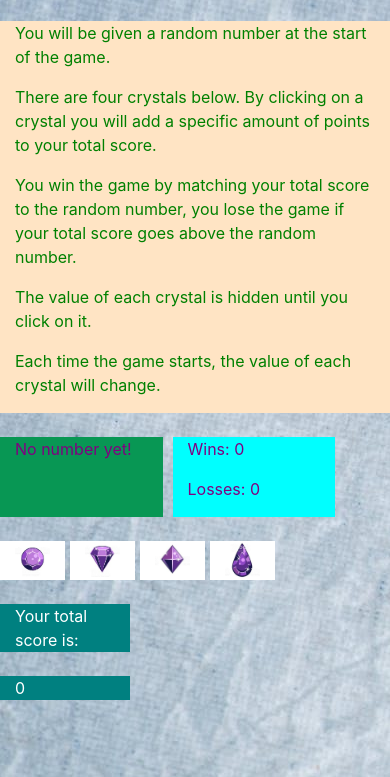
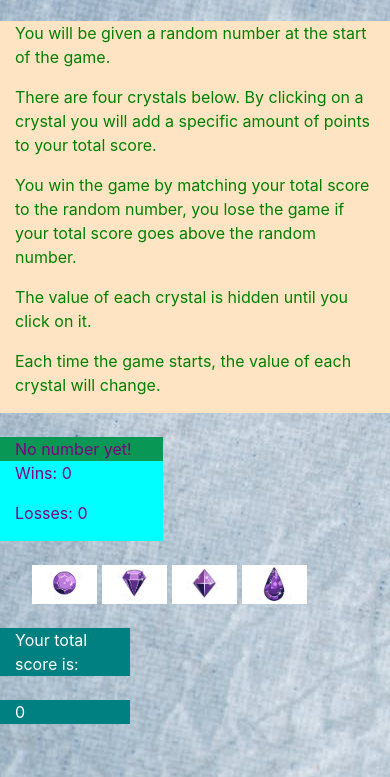
Before and after one commit to Bigshmow/unit-4-game, a plain HTML site: page index.html in a window 390 px wide. Shown: the part 67-844 px from the top of the page. Drawn offline with nearby package versions, Linux system fonts and the light colour scheme.

Commit message:
still tweaking down to mobile responsive

```diff
--- a/assets/css/style.css
+++ b/assets/css/style.css
@@ -21,7 +21,7 @@ body {
 .winloss {
     color: purple;
     background-color: aqua;
-    margin-left: 10px;
+    /* margin-left: 10px; */
 }
 
 .crystals {
--- a/index.html
+++ b/index.html
@@ -10,7 +10,7 @@
     <body>
         <div class="container">
             <div class="row">
-                <div class="col-md-5 col-12 header text-center">
+                <div class="col-12 col-lg-6 header text-center">
                     <p>Crystals Collector!</p>
                 </div>
             </div>
@@ -27,14 +27,16 @@
             </div>
             <br>
             <div class="row">
-                <div class="col-md-5 col-sm-3 col-5 numbertoguess text-left" id="randomnum">No number yet!</div>
-                <div class="col-lg-1 col-md-5 col-sm-3 col-5 winloss text-left">
+                <div class="col-lg-2 col-md-5 col-sm-6 col-5 numbertoguess text-left" id="randomnum">No number yet!</div>
+                <div class="col-lg-2 col-sm-1"></div>
+                <div class="col-lg-2 col-md-5 col-sm-5 col-5 winloss text-left">
                     <p id="winscounter">Wins: 0</p>
                     <p id="lossescounter">Losses: 0</p>
                 </div>
             </div>
             <br>
             <div class="row">
+                <div class="col-1"></div>
                 <div class="col-lg-1 col-sm-2 col-2 crystals">
                     <img src="../unit-4-game/assets/images/crystal_1.JPG" class="img-fluid" alt="Crystal_1">
                 </div>
@@ -47,6 +49,7 @@
                 <div class="col-lg-1 col-sm-2 col-2 crystals">
                         <img src="../unit-4-game/assets/images/crystal_4.JPG" class="img-fluid" alt="Crystal_4">
                 </div>
+                <div class="col-1"></div>
             </div>
             <br>
             <div class="row">
```
